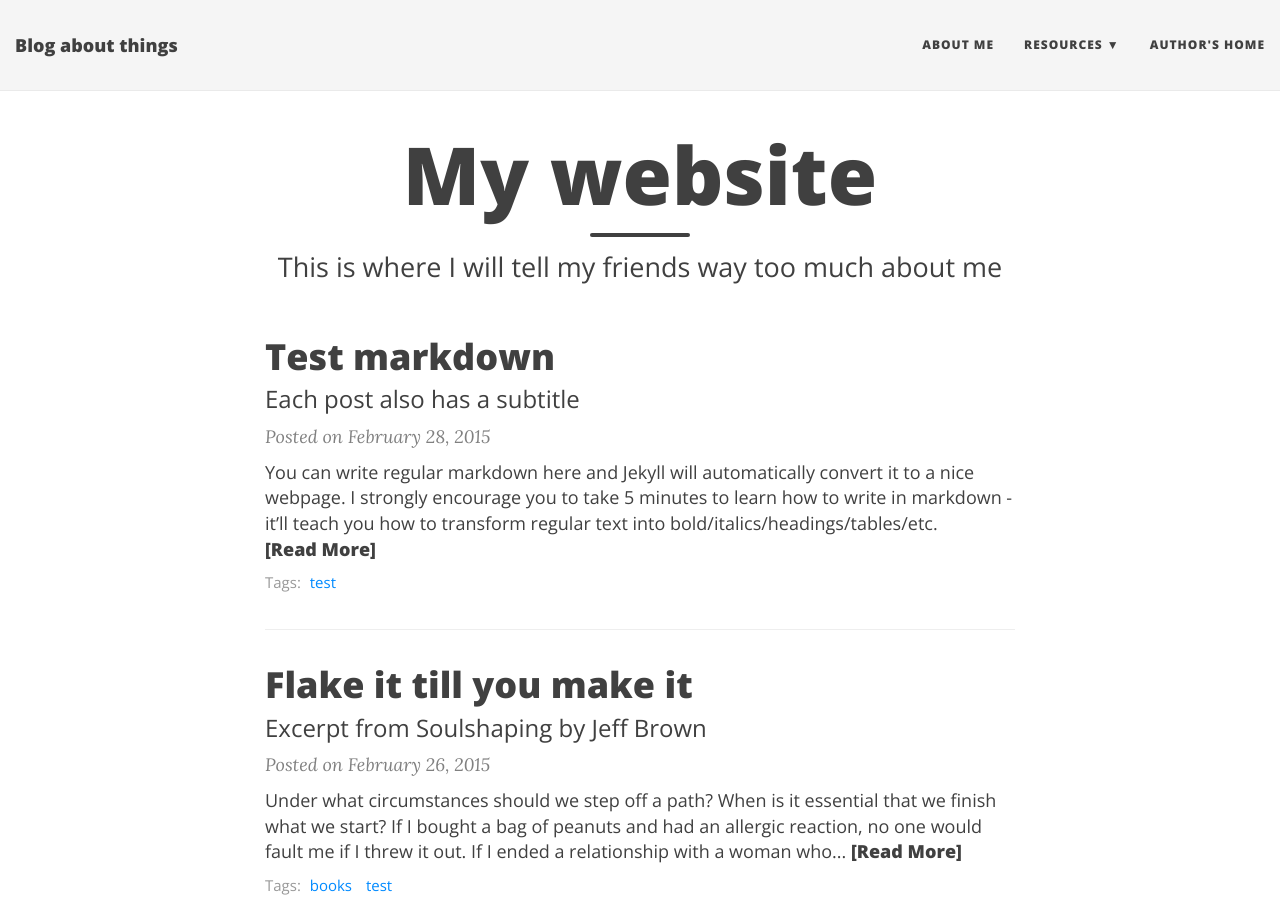
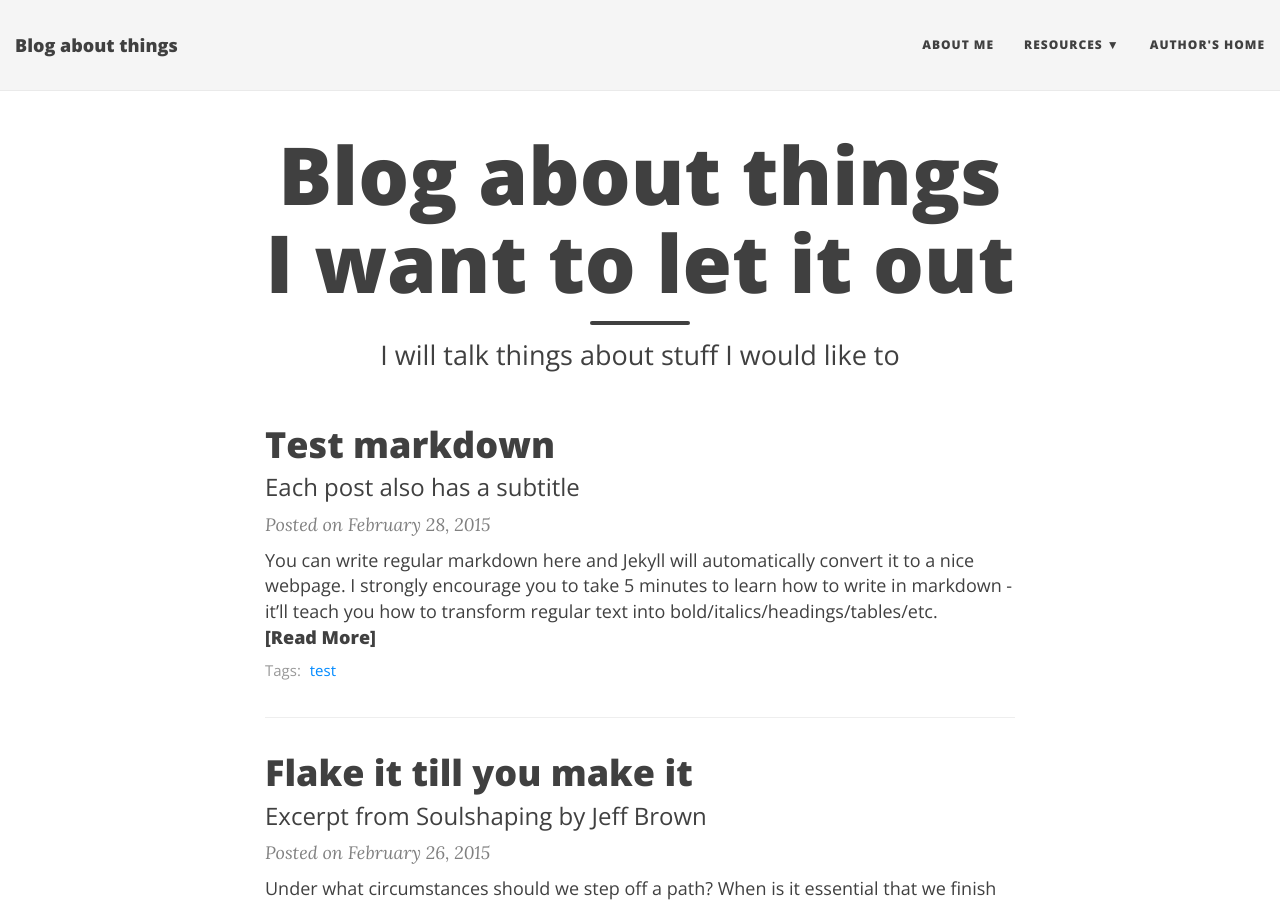
Before and after one commit to JanetheBlogger/JanetheBlogger.github.io, a Jekyll site: the page built from index.html, in a window 1280 px wide and 900 px high. Built offline with Jekyll 4.4.1, drawn with Linux system fonts in a browser that asks for light colours; nearby versions of some CDN libraries; the list of posts is cut into pages by our own code.

Commit message:
Update index.html

```diff
--- a/index.html
+++ b/index.html
@@ -1,5 +1,5 @@
 ---
 layout: home
-title: My website
-subtitle: This is where I will tell my friends way too much about me
+title: Blog about things I want to let it out
+subtitle: I will talk things about stuff I would like to
 ---
```
